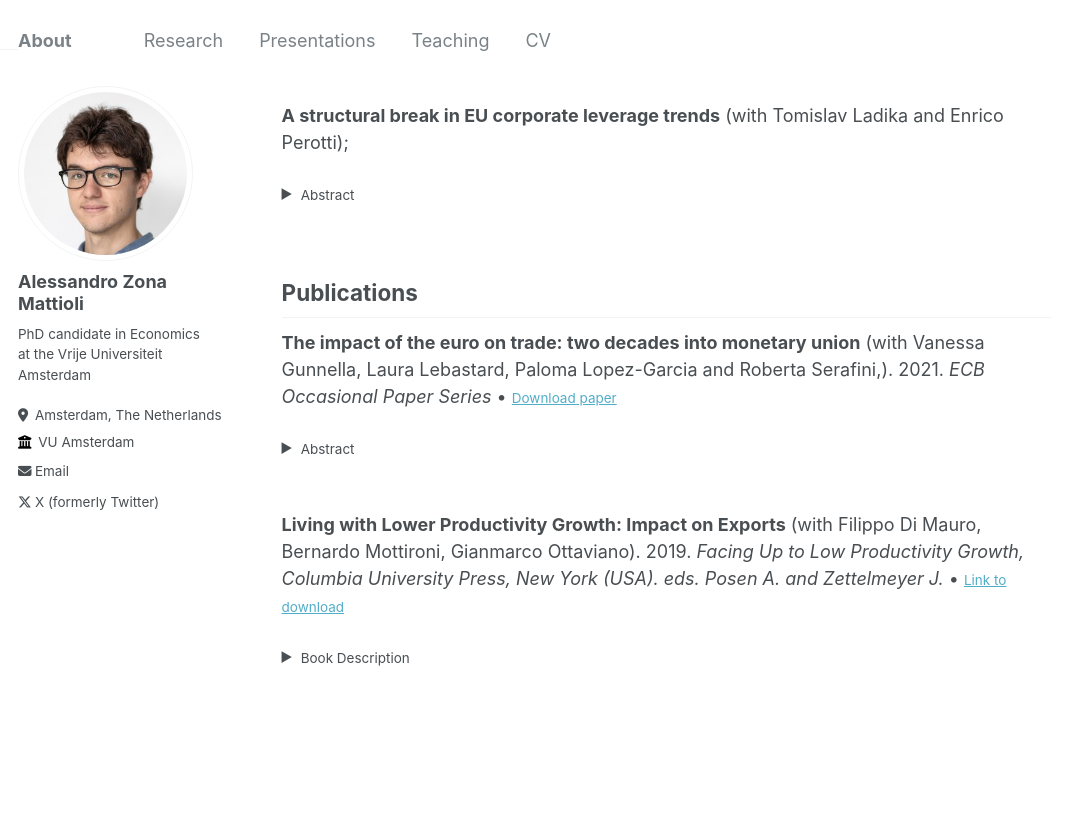
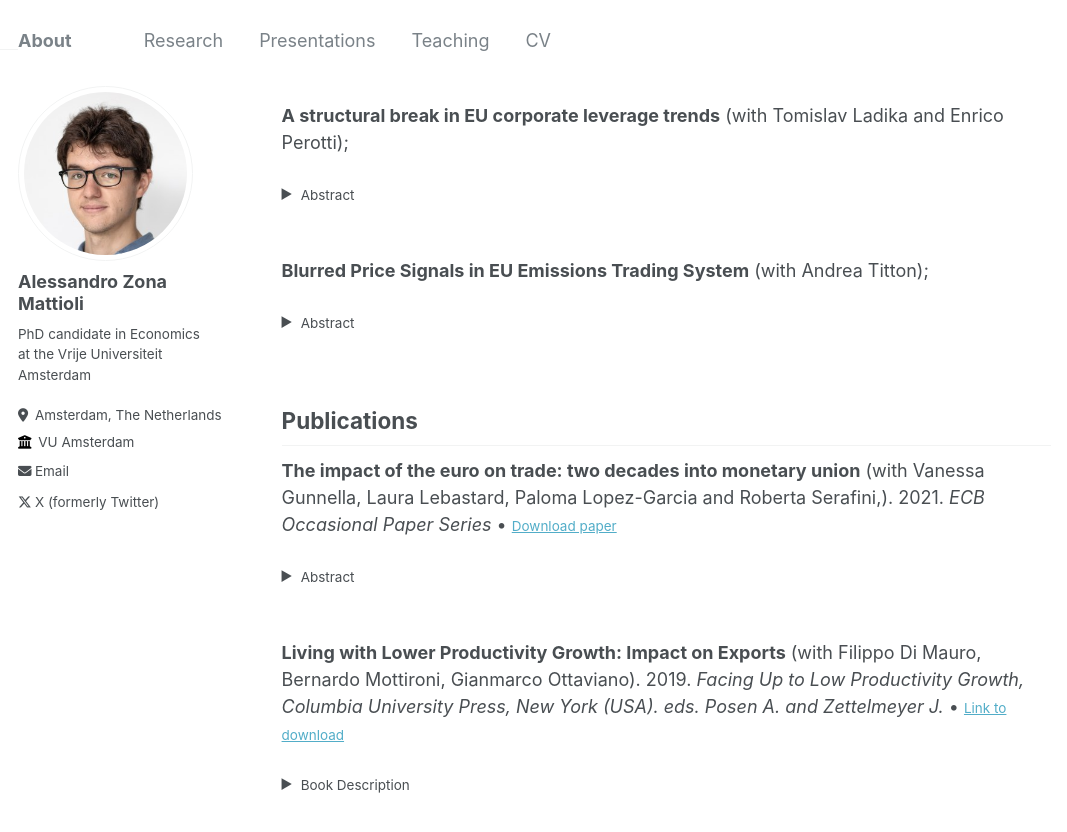
Before and after one commit to zmale/alessandrozonamattioli.github.io, a Jekyll site: the page built from _pages/research.md, in a window 1280 px wide and 900 px high, scrolled down 303 px. Shown: the top 832 px of the window, without its empty margins (0-1067 px from the left). Built offline with Jekyll 4.4.1, drawn with Linux system fonts in a browser that asks for light colours.

Commit message:
Update research with project with Andrea.md

```diff
--- a/_pages/research.md
+++ b/_pages/research.md
@@ -24,6 +24,16 @@ This paper provides evidence from a natural experiment on the importance of taci
   </summary>
   <small>
 Contrary to widespread concerns about rising indebtedness, we show that corporate leverage in French and Dutch firms has been in a steady decline for two decades. The decline occurred during periods of strong growth, sharp crises, and recovery under very loose monetary policy. It is consistent across the entire firm size distribution, in dividend and non-dividend paying firms, and high or low productivity growth firms. It appears robust to financial constraint measures, and is not driven by survival bias. Our results suggest a key role for falling credit demand driven by declining investment prospects, while growing firms build intangible capital gradually and need less external financing.
+  </small>
+</details><br>
+
+**Blurred Price Signals in EU Emissions Trading System** (with Andrea Titton);
+<details>
+  <summary>
+    <small>Abstract</small>
+  </summary>
+  <small>
+We model firm the link between firms’ innovation decisions and the price of EU ETS. We then calibrate the model using French firm level data. We show that large volatility in the price of EU ETS can coordinate firms into postponing the green transition.
   </small>
 </details><br>
 
```
